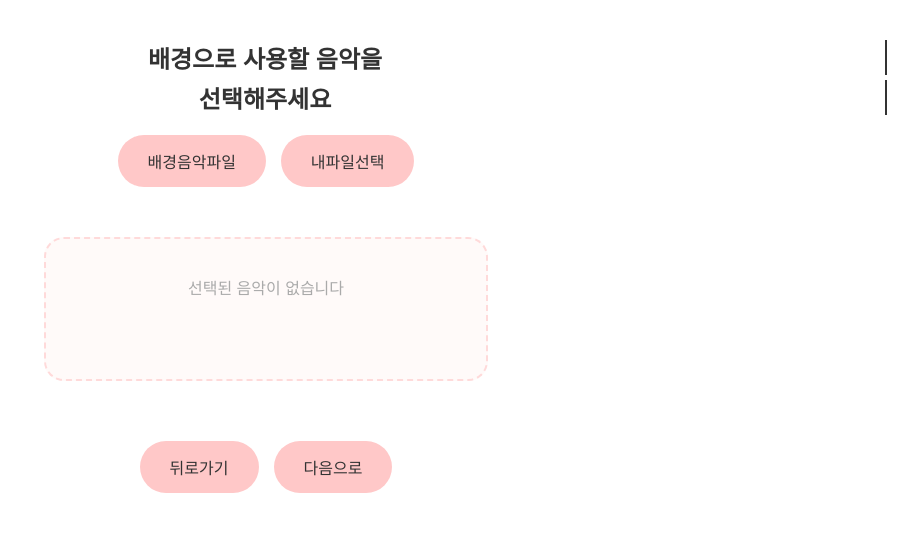
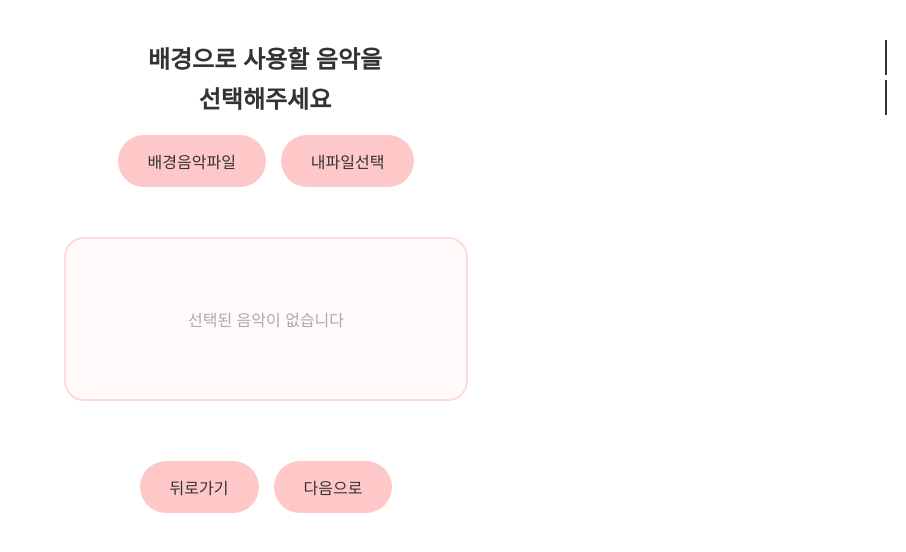
Before and after one commit to xeon-243859/ppongtok-app, a React (Vite) app: page /music/select in a window 1280 px wide. Shown: the top 552 px of the page, without its empty margins (374-1280 px from the left). Built offline with nearby package versions, Linux system fonts and the light colour scheme.

Commit message:
🎨 Music box 디자인 수정: 실선 테두리 + 버튼 그룹과 동일한 직사각형 크기

```diff
--- a/src/pages/MusicSelectPage.css
+++ b/src/pages/MusicSelectPage.css
@@ -57,18 +57,20 @@
 
 .music-box {
   position: relative;
-  width: 90%;
-  max-width: 400px;
+  width: 100%;
+  max-width: 360px;
+  height: 120px;
   padding: 20px;
   margin: 20px auto;
-  border: 2px dashed #ffdada;
+  border: 2px solid #ffdada; /* ✅ 실선으로 변경 */
   border-radius: 20px;
   background-color: #fffaf9;
   display: flex;
   flex-direction: column;
   align-items: center;
-  min-height: 100px;
+  justify-content: center;
 }
+
 
 .music-name {
   font-size: 1.2rem;
```
